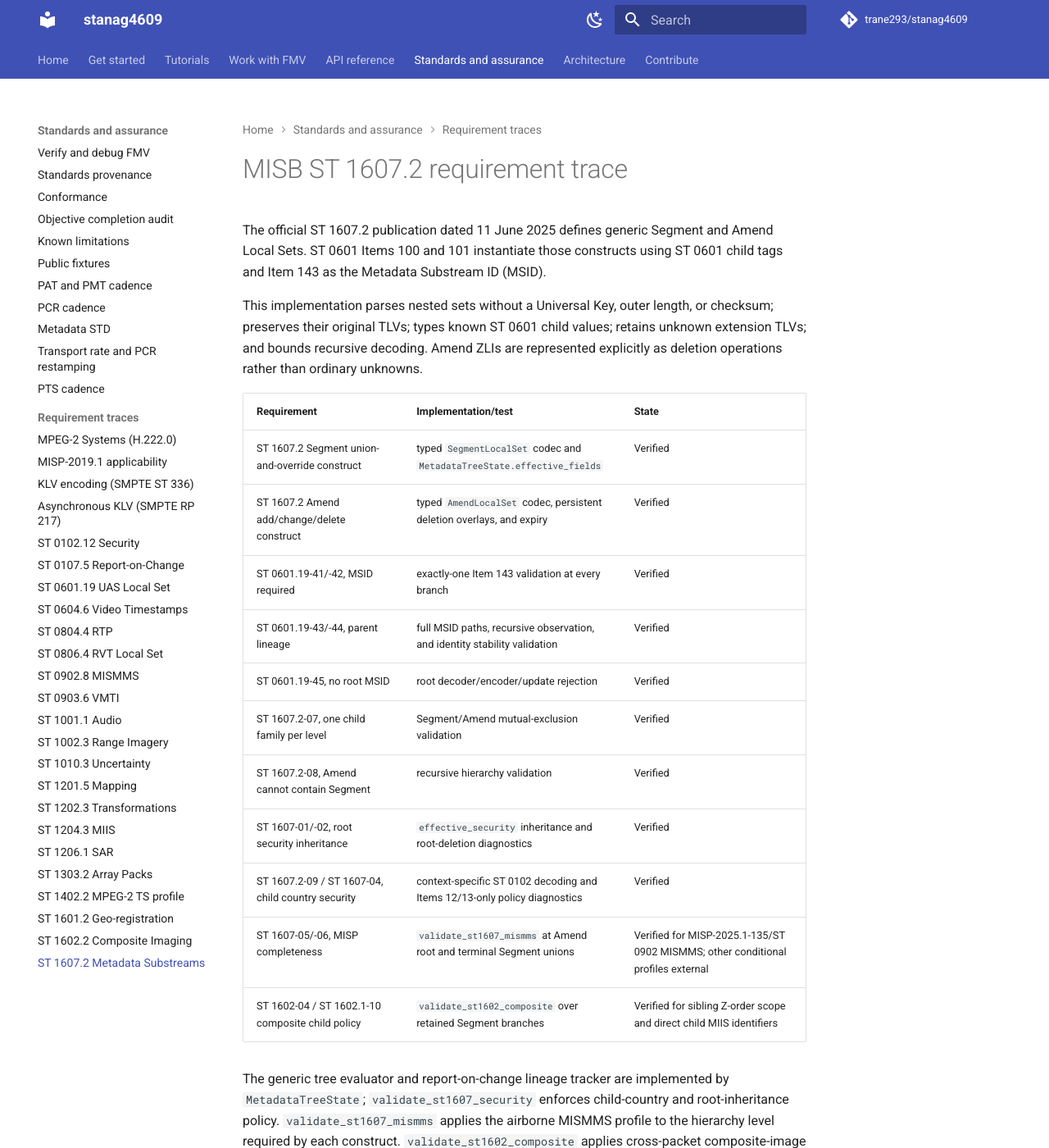
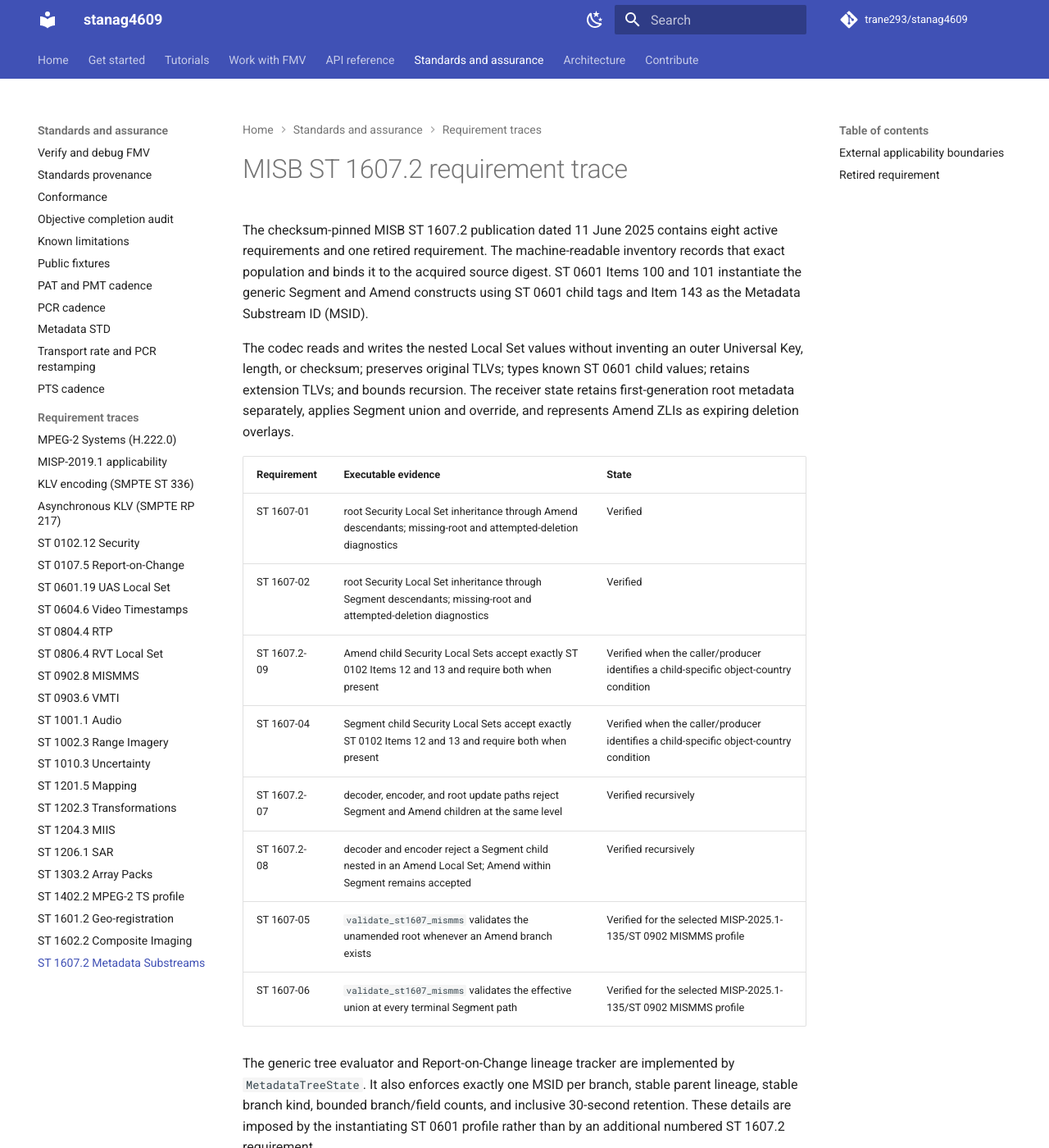
Before and after one commit to trane293/stanag4609, an MkDocs documentation site: the page built from docs/requirements/ST1607.2.md, in a window 1280 px wide and 1400 px high. Shown: the whole window at 82% size. Built offline with MkDocs 1.6.1 and Material for MkDocs 9.7.7, drawn with Linux system fonts in a browser that asks for light colours; comment, search, counter and statistics services are not loaded; some of the changed text lies outside the part shown.

Commit message:
feat(st1607): complete metadata hierarchy profile

```diff
--- a/docs/requirements/ST1607.2.md
+++ b/docs/requirements/ST1607.2.md
@@ -1,33 +1,52 @@
 # MISB ST 1607.2 requirement trace
 
-The official ST 1607.2 publication dated 11 June 2025 defines generic Segment
-and Amend Local Sets. ST 0601 Items 100 and 101 instantiate those constructs
-using ST 0601 child tags and Item 143 as the Metadata Substream ID (MSID).
+The checksum-pinned MISB ST 1607.2 publication dated 11 June 2025 contains
+eight active requirements and one retired requirement. The machine-readable
+inventory records that exact population and binds it to the acquired source
+digest. ST 0601 Items 100 and 101 instantiate the generic Segment and Amend
+constructs using ST 0601 child tags and Item 143 as the Metadata Substream ID
+(MSID).
 
-This implementation parses nested sets without a Universal Key, outer length,
-or checksum; preserves their original TLVs; types known ST 0601 child values;
-retains unknown extension TLVs; and bounds recursive decoding. Amend ZLIs are
-represented explicitly as deletion operations rather than ordinary unknowns.
+The codec reads and writes the nested Local Set values without inventing an
+outer Universal Key, length, or checksum; preserves original TLVs; types known
+ST 0601 child values; retains extension TLVs; and bounds recursion. The receiver
+state retains first-generation root metadata separately, applies Segment union
+and override, and represents Amend ZLIs as expiring deletion overlays.
 
-| Requirement | Implementation/test | State |
+| Requirement | Executable evidence | State |
 |---|---|---|
-| ST 1607.2 Segment union-and-override construct | typed `SegmentLocalSet` codec and `MetadataTreeState.effective_fields` | Verified |
-| ST 1607.2 Amend add/change/delete construct | typed `AmendLocalSet` codec, persistent deletion overlays, and expiry | Verified |
-| ST 0601.19-41/-42, MSID required | exactly-one Item 143 validation at every branch | Verified |
-| ST 0601.19-43/-44, parent lineage | full MSID paths, recursive observation, and identity stability validation | Verified |
-| ST 0601.19-45, no root MSID | root decoder/encoder/update rejection | Verified |
-| ST 1607.2-07, one child family per level | Segment/Amend mutual-exclusion validation | Verified |
-| ST 1607.2-08, Amend cannot contain Segment | recursive hierarchy validation | Verified |
-| ST 1607-01/-02, root security inheritance | `effective_security` inheritance and root-deletion diagnostics | Verified |
-| ST 1607.2-09 / ST 1607-04, child country security | context-specific ST 0102 decoding and Items 12/13-only policy diagnostics | Verified |
-| ST 1607-05/-06, MISP completeness | `validate_st1607_mismms` at Amend root and terminal Segment unions | Verified for MISP-2025.1-135/ST 0902 MISMMS; other conditional profiles external |
-| ST 1602-04 / ST 1602.1-10 composite child policy | `validate_st1602_composite` over retained Segment branches | Verified for sibling Z-order scope and direct child MIIS identifiers |
+| ST 1607-01 | root Security Local Set inheritance through Amend descendants; missing-root and attempted-deletion diagnostics | Verified |
+| ST 1607-02 | root Security Local Set inheritance through Segment descendants; missing-root and attempted-deletion diagnostics | Verified |
+| ST 1607.2-09 | Amend child Security Local Sets accept exactly ST 0102 Items 12 and 13 and require both when present | Verified when the caller/producer identifies a child-specific object-country condition |
+| ST 1607-04 | Segment child Security Local Sets accept exactly ST 0102 Items 12 and 13 and require both when present | Verified when the caller/producer identifies a child-specific object-country condition |
+| ST 1607.2-07 | decoder, encoder, and root update paths reject Segment and Amend children at the same level | Verified recursively |
+| ST 1607.2-08 | decoder and encoder reject a Segment child nested in an Amend Local Set; Amend within Segment remains accepted | Verified recursively |
+| ST 1607-05 | `validate_st1607_mismms` validates the unamended root whenever an Amend branch exists | Verified for the selected MISP-2025.1-135/ST 0902 MISMMS profile |
+| ST 1607-06 | `validate_st1607_mismms` validates the effective union at every terminal Segment path | Verified for the selected MISP-2025.1-135/ST 0902 MISMMS profile |
 
-The generic tree evaluator and report-on-change lineage tracker are implemented
-by `MetadataTreeState`; `validate_st1607_security` enforces child-country and
-root-inheritance policy. `validate_st1607_mismms` applies the airborne MISMMS
-profile to the hierarchy level required by each construct.
+The generic tree evaluator and Report-on-Change lineage tracker are implemented
+by `MetadataTreeState`. It also enforces exactly one MSID per branch, stable
+parent lineage, stable branch kind, bounded branch/field counts, and inclusive
+30-second retention. These details are imposed by the instantiating ST 0601
+profile rather than by an additional numbered ST 1607.2 requirement.
+
 `validate_st1602_composite` applies cross-packet composite-image policy without
-mistaking an inherited parent Item 94 for a child sensor identifier.
+mistaking an inherited parent Item 94 for a child sensor identifier, while
 `MetadataTreeSnapshot.effective_composite_timestamp` resolves an explicit
-Composite Imaging timestamp or the effective timestamp of its immediate parent.
+Composite Imaging timestamp or its immediate parent's effective timestamp.
+
+## External applicability boundaries
+
+The stream alone cannot establish whether a child's object country is unique;
+the producer or caller supplies that applicability fact by including the child
+Security Local Set, after which its exact shape is enforced. Requirements
+ST 1607-05 and ST 1607-06 defer the required population to the selected MISP;
+the bundled validator proves the airborne MISMMS profile, while a different
+deployment profile must supply its own completeness policy.
+
+## Retired requirement
+
+ST 1607-03 is retained only in the inventory as retired. Its former fixed list
+of root security items is not presented as a current conformance rule; the
+active ST 1607-01 and ST 1607-02 inheritance rules and the source-bound
+ST 0102.12 validator govern current security metadata.
```
Also changed, not shown: CHANGELOG.md (+3 -0 lines), README.md (+3 -2 lines), docs/COMPLETION_AUDIT.md (+1 -1 lines), docs/CONFORMANCE.md (+1 -1 lines), docs/STANDARDS.md (+2 -1 lines), 6 other files.
